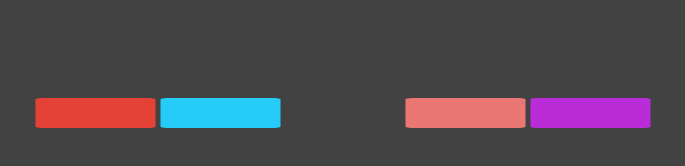
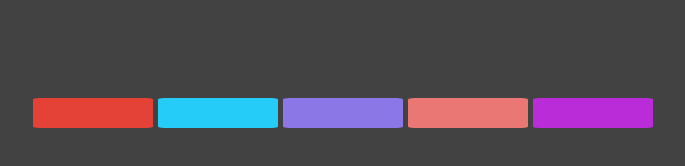
Before and after one commit to 5cientist/javaScript2020, a plain HTML site: page project2/index.html in a window 1280 px wide. Shown: the whole page, without its empty margins (297-982 px from the left). Drawn offline with Linux system fonts and the light colour scheme.

Commit message:
violet bug fixed

```diff
--- a/project2/index.html
+++ b/project2/index.html
@@ -10,7 +10,7 @@
     <div class="color-hover">
       <div class="color red"></div>
       <div class="color cyan"></div>
-      <div class="color voilet"></div>
+      <div class="color violet"></div>
       <div class="color orange"></div>
       <div class="color pink"></div>
     </div>
```
